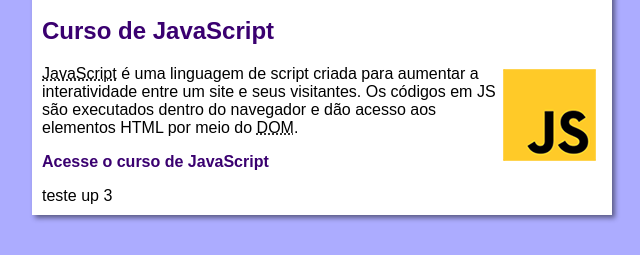
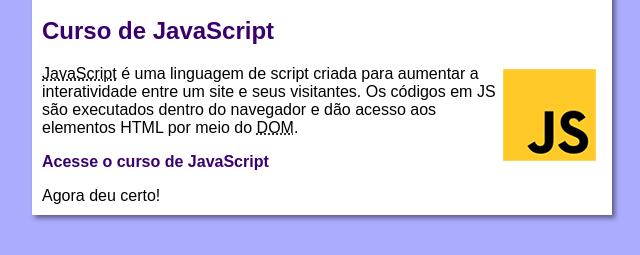
Before and after one commit to joaoKuchnir/projeto-site-teste-branch, a plain HTML site: page index.html in a window 1280 px wide. Shown: the part 358-613 px from the top of the page, 318-958 px from the left. Drawn offline with Linux system fonts and the light colour scheme.

Commit message:
Update index.html

```diff
--- a/index.html
+++ b/index.html
@@ -23,7 +23,7 @@
             <img class="lado" src="imagens/curso-javascript.png" alt="Curso JS">
             <p><abbr title="JavaScript">JavaScript</abbr> é uma linguagem de script criada para aumentar a interatividade entre um site e seus visitantes. Os códigos em JS são executados dentro do navegador e dão acesso aos elementos HTML por meio do <abbr title="Document Object Model">DOM</abbr>.</p>
             <p><a href="curso-js.html">Acesse o curso de JavaScript</a></p>
-            teste up 3
+            Agora deu certo!
         </article>
     </main>
 </body>
```
